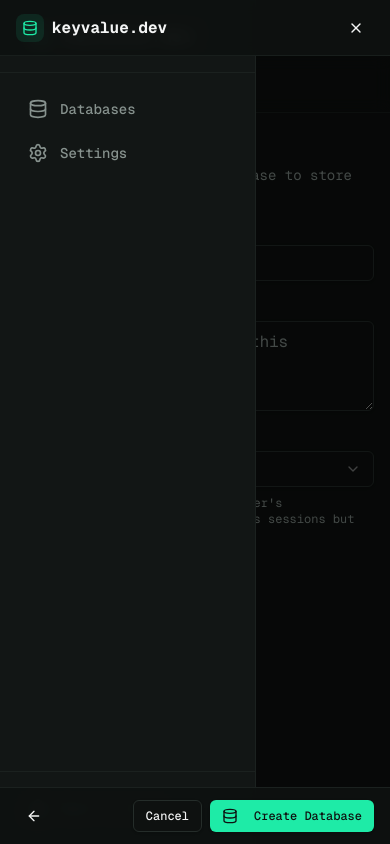
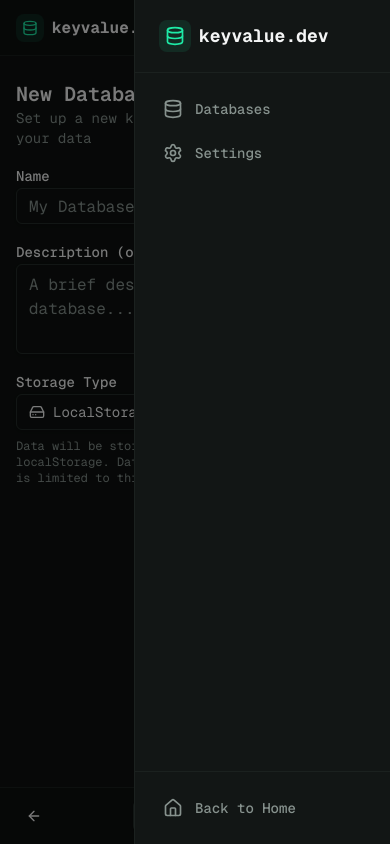
Before and after one commit to kiwicopple/keyvalue.dev, a Next.js app: page /dashboard/new in a window 390 px wide. Both pictures are taken after a click on the button 356 px from the left and 27 px from the top of the page. Built offline with nearby package versions, Linux system fonts and the light colour scheme.

Commit message:
Fix mobile layout: remove header gap, nav slides from right
- Hide DashboardHeader on mobile to remove extra space below nav bar
- Change mobile nav to slide in from the right side
- Make mobile nav overlay float on top of everything (z-50)

```diff
--- a/src/components/dashboard/header.tsx
+++ b/src/components/dashboard/header.tsx
@@ -61,11 +61,11 @@ export function DashboardHeaderProvider({ children }: { children: ReactNode }) {
 // Header Component
 export function DashboardHeader() {
   return (
-    <div className="border-b border-border/50 bg-background/50 backdrop-blur-sm sticky top-0 z-30">
+    <div className="hidden lg:block border-b border-border/50 bg-background/50 backdrop-blur-sm sticky top-0 z-30">
       {/* Main Header Bar */}
       <div className="flex items-center justify-between h-14 px-4 lg:px-8">
         <div className="flex items-center gap-4">
-          <h1 className="text-lg font-semibold hidden lg:block">Dashboard</h1>
+          <h1 className="text-lg font-semibold">Dashboard</h1>
         </div>
       </div>
     </div>
--- a/src/components/dashboard/sidebar.tsx
+++ b/src/components/dashboard/sidebar.tsx
@@ -46,7 +46,7 @@ export function DashboardSidebar() {
       {/* Mobile overlay */}
       {mobileMenuOpen && (
         <div
-          className="lg:hidden fixed inset-0 z-40 bg-black/50"
+          className="lg:hidden fixed inset-0 z-50 bg-black/50"
           onClick={() => setMobileMenuOpen(false)}
         />
       )}
@@ -54,8 +54,10 @@ export function DashboardSidebar() {
       {/* Sidebar */}
       <aside
         className={cn(
-          "fixed inset-y-0 left-0 z-40 w-64 bg-card border-r border-border/50 transform transition-transform duration-200 ease-in-out lg:translate-x-0 lg:static lg:z-auto",
-          mobileMenuOpen ? "translate-x-0" : "-translate-x-full"
+          "fixed inset-y-0 z-50 w-64 bg-card transform transition-transform duration-200 ease-in-out",
+          "right-0 border-l border-border/50 lg:left-0 lg:right-auto lg:border-l-0 lg:border-r",
+          "lg:translate-x-0 lg:static lg:z-auto",
+          mobileMenuOpen ? "translate-x-0" : "translate-x-full lg:translate-x-0"
         )}
       >
         <div className="flex flex-col h-full">
```
